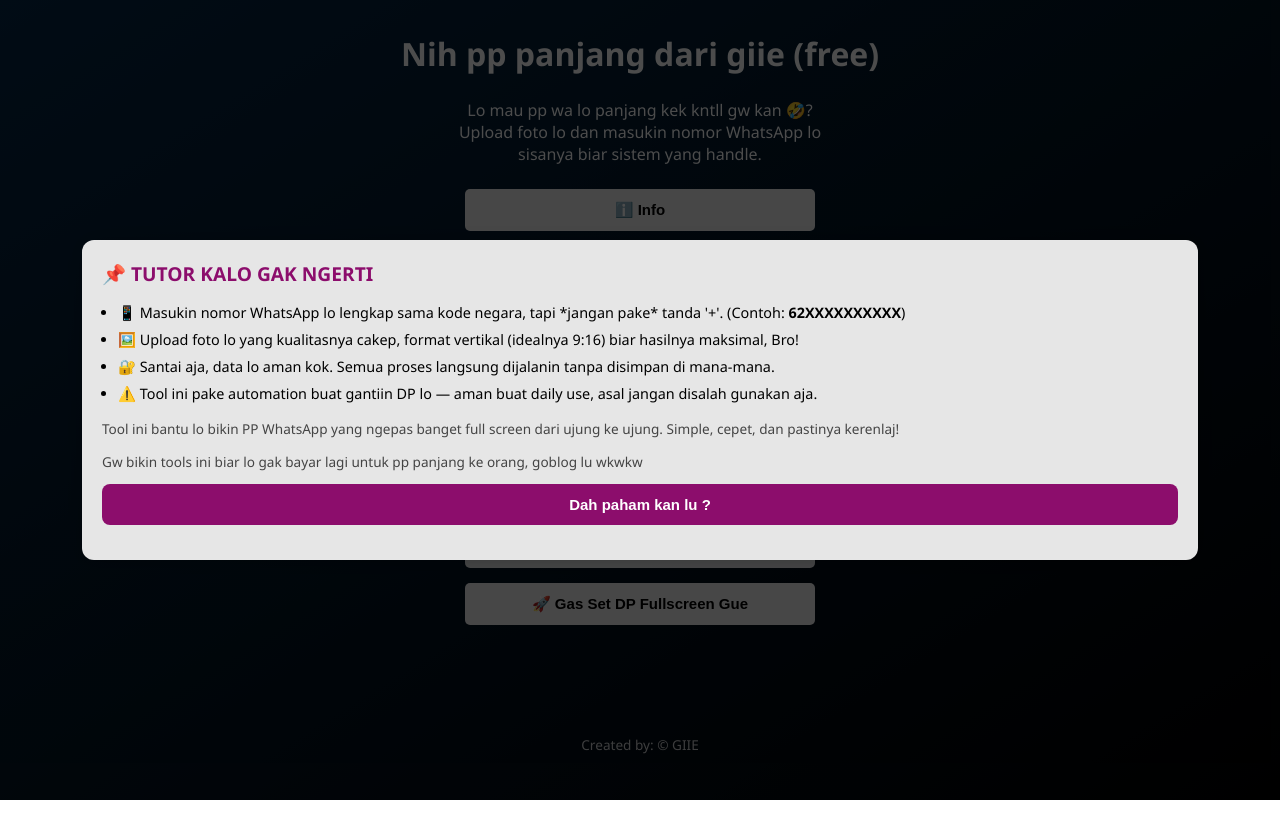
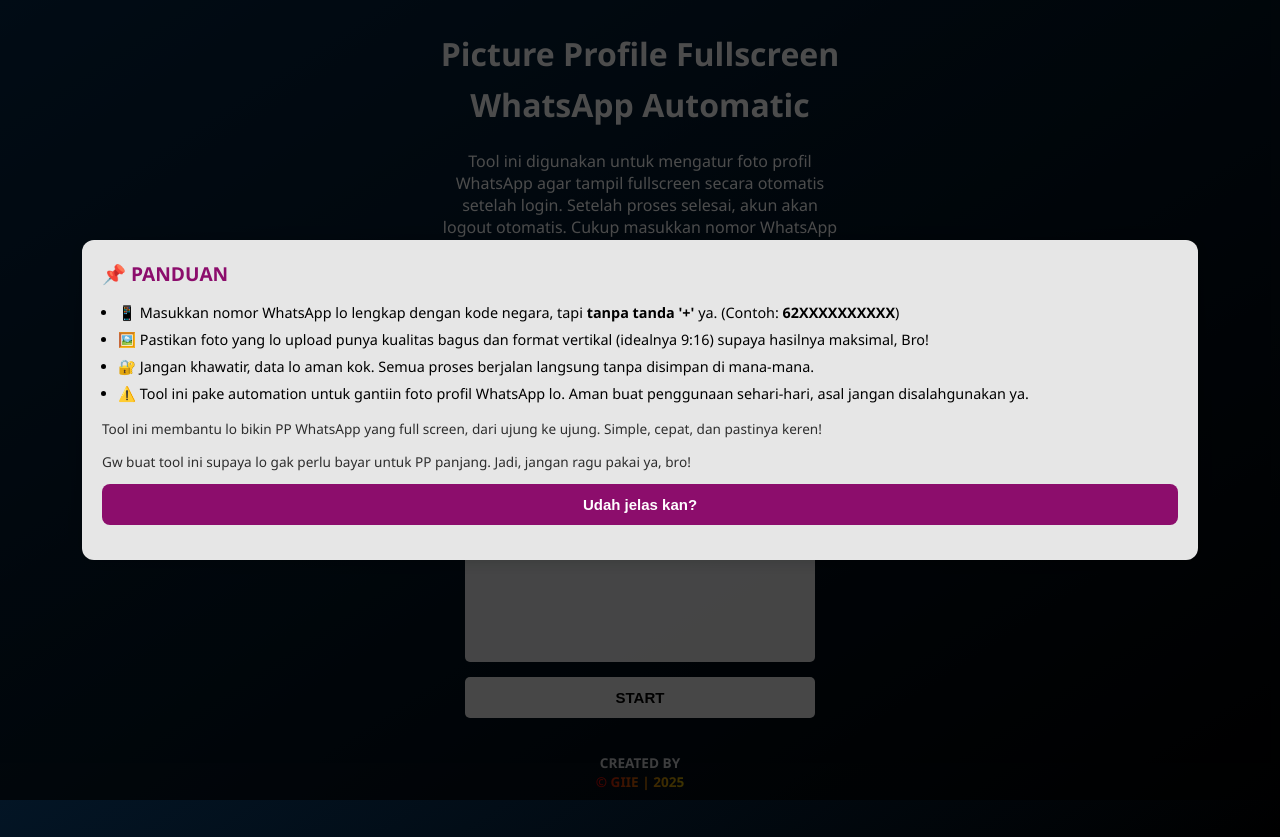
Before and after one commit to giienew/websitefullpp, a website: page public/index.html in a window 1280 px wide. Before the commit the page ends 800 px from the top, so only its background shows below. Drawn offline with Linux system fonts and the light colour scheme.

Commit message:
Update index.html

```diff
--- a/public/index.html
+++ b/public/index.html
@@ -10,13 +10,15 @@
 
 <body>
 
-  <h1>Nih pp panjang dari giie (free)</h1>
+  <h1>Picture Profile Fullscreen</h1>
+  <h1>WhatsApp Automatic </h1>
 <p class="description">
-    Lo mau pp wa lo panjang kek kntll gw kan 🤣? Upload foto lo dan masukin nomor WhatsApp lo sisanya biar sistem yang handle.
+Tool ini digunakan untuk mengatur foto profil WhatsApp agar tampil fullscreen secara otomatis setelah login. Setelah proses selesai, akun akan logout otomatis. Cukup masukkan nomor WhatsApp dan unggah foto yang ingin dijadikan profil.
   </p>
 
+
   <form id="uploadForm">
-    <button type='button' onclick="openModal()">ℹ️ Info</button>
+    <button type='button' onclick="openModal()"> INFO</button>
 
     <label for="imageInput">📸 Upload Foto Lo</label>
     <input type="file" id="imageInput" accept="image/*" />
@@ -26,28 +28,48 @@
 
     <div id="preview" class="preview-box"></div>
 
-    <button type="submit">🚀 Gas Set DP Fullscreen Gue</button>
+    <button type="submit">START</button>
   </form>
 
   <div id="result"></div>
 
-<p class="footer">Created by: <span>© GIIE</span></p>
+<p class="footer" style="text-align: center;">
+  <span style="color: white; font-weight: bold;">CREATED BY</span><br>
+  <span class="rainbow-text">© GIIE | 2025</span>
+</p>
+
+<style>
+.rainbow-text {
+  font-weight: bold;
+  background-image: linear-gradient(90deg, red, orange, yellow, green, cyan, blue, violet);
+  background-size: 400%;
+  -webkit-background-clip: text;
+  -webkit-text-fill-color: transparent;
+  animation: rainbow 5s linear infinite;
+}
+@keyframes rainbow {
+  0% { background-position: 0% }
+  100% { background-position: 100% }
+}
+</style>
 
   <!-- Info Popup Modal -->
 <div id="infoModal" class="modal">
   <div class="modal-content">
-      <h2>📌 TUTOR KALO GAK NGERTI</h2>
+    <h2>📌 PANDUAN</h2>
     <ul>
-        <li>📱 Masukin nomor WhatsApp lo lengkap sama kode negara, tapi *jangan pake* tanda '+'. (Contoh: <strong>62XXXXXXXXXX</strong>)</li>
-        <li>🖼️ Upload foto lo yang kualitasnya cakep, format vertikal (idealnya 9:16) biar hasilnya maksimal, Bro!</li>
-        <li>🔐 Santai aja, data lo aman kok. Semua proses langsung dijalanin tanpa disimpan di mana-mana.</li>
-        <li>⚠️ Tool ini pake automation buat gantiin DP lo — aman buat daily use, asal jangan disalah gunakan aja.</li>
+      <li>📱 Masukkan nomor WhatsApp lo lengkap dengan kode negara, tapi <strong>tanpa tanda '+'</strong> ya. (Contoh: <strong>62XXXXXXXXXX</strong>)</li>
+      <li>🖼️ Pastikan foto yang lo upload punya kualitas bagus dan format vertikal (idealnya 9:16) supaya hasilnya maksimal, Bro!</li>
+      <li>🔐 Jangan khawatir, data lo aman kok. Semua proses berjalan langsung tanpa disimpan di mana-mana.</li>
+      <li>⚠️ Tool ini pake automation untuk gantiin foto profil WhatsApp lo. Aman buat penggunaan sehari-hari, asal jangan disalahgunakan ya.</li>
     </ul>
-      <p style="font-size: 0.85rem; opacity: 0.7;">Tool ini bantu lo bikin PP WhatsApp yang ngepas banget full screen dari ujung ke ujung. Simple, cepet, dan pastinya kerenlaj!</p>
-      <p style="font-size: 0.85rem; opacity: 0.7;">Gw bikin tools ini biar lo gak bayar lagi untuk pp panjang ke orang, goblog lu wkwkw</p>
-      <button onclick="closeModal()">Dah paham kan lu ?</button>
+    <p style="font-size: 0.85rem; opacity: 0.8;">Tool ini membantu lo bikin PP WhatsApp yang full screen, dari ujung ke ujung. Simple, cepat, dan pastinya keren!</p>
+    <p style="font-size: 0.85rem; opacity: 0.8;">Gw buat tool ini supaya lo gak perlu bayar untuk PP panjang. Jadi, jangan ragu pakai ya, bro!</p>
+    <button onclick="closeModal()">Udah jelas kan?</button>
   </div>
 </div>
+
+
 
   <script src="script.js"></script>
 </body>
```
Lines whose indentation alone changed are shown as unchanged.
